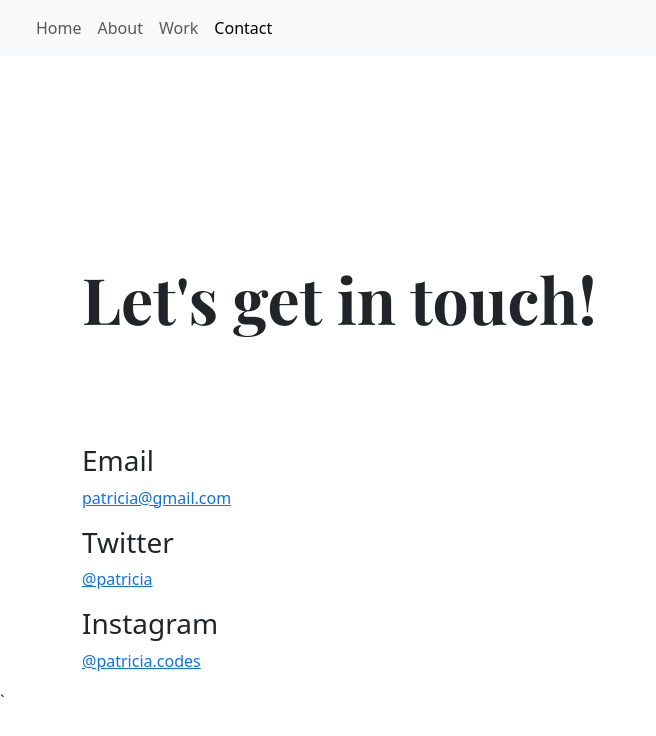
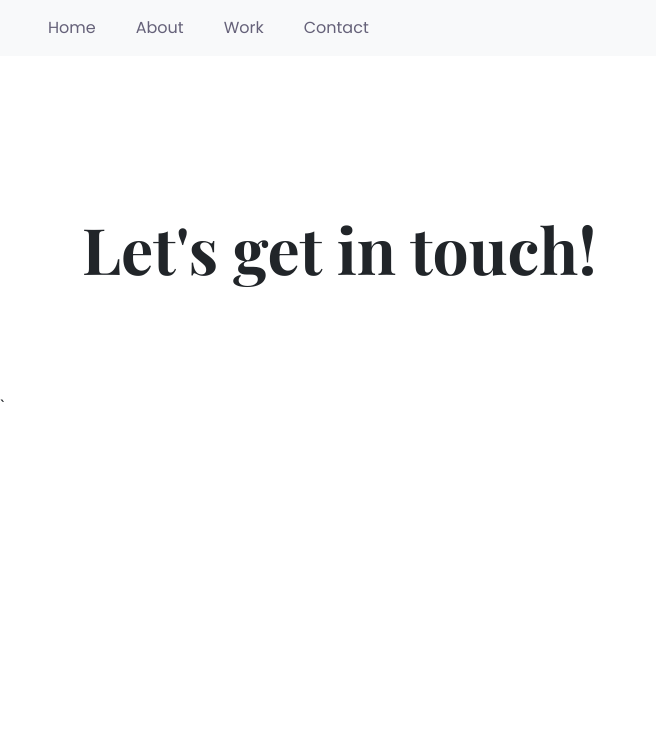
Before and after one commit to Mariii209/Portfolio-first-project, a plain HTML site: page contact.html in a window 1280 px wide. Shown: the whole page, without its empty margins (0-656 px from the left). Drawn offline with nearby package versions, Linux system fonts and the light colour scheme; a web font is replaced by a local one.

Commit message:
did some css to the navbar and delete some element on the contact page

```diff
--- a/contact.html
+++ b/contact.html
@@ -52,20 +52,8 @@
         </div>
       </div>
     </nav>
-    <div class="container work-section">
+    <div class="container work-section contact">
       <h1>Let's get in touch!</h1>
-      <h3>Email</h3>
-      <p>
-        <a href="mailto:">patricia@gmail.com</a>
-      </p>
-      <h3>Twitter</h3>
-      <p>
-        <a href="#">@patricia</a>
-      </p>
-      <h3>Instagram</h3>
-      <p>
-        <a href="#">@patricia.codes</a>
-      </p>
     </div>
   </body>
 </html>
--- a/style.css
+++ b/style.css
@@ -130,10 +130,7 @@
   font-family: "Playfair Display";
   font-weight: bold;
   line-height: normal;
-  margin-top: 200px;
-}
-
-.work-section h1 {
+  margin-top: 150px;
   margin-bottom: 103px;
 }
 
@@ -158,6 +155,16 @@
 
 .work-section-name img {
   border-radius: 20px;
+}
+
+.navbar-nav a {
+  padding: 0 20px !important;
+  color: rgba(39, 33, 66, 0.7) !important;
+  font-family: "Poppins", sans-serif !important;
+}
+
+.active {
+  color: #6c63ff !important;
 }
 
 @media (max-width: 990px) {
```
